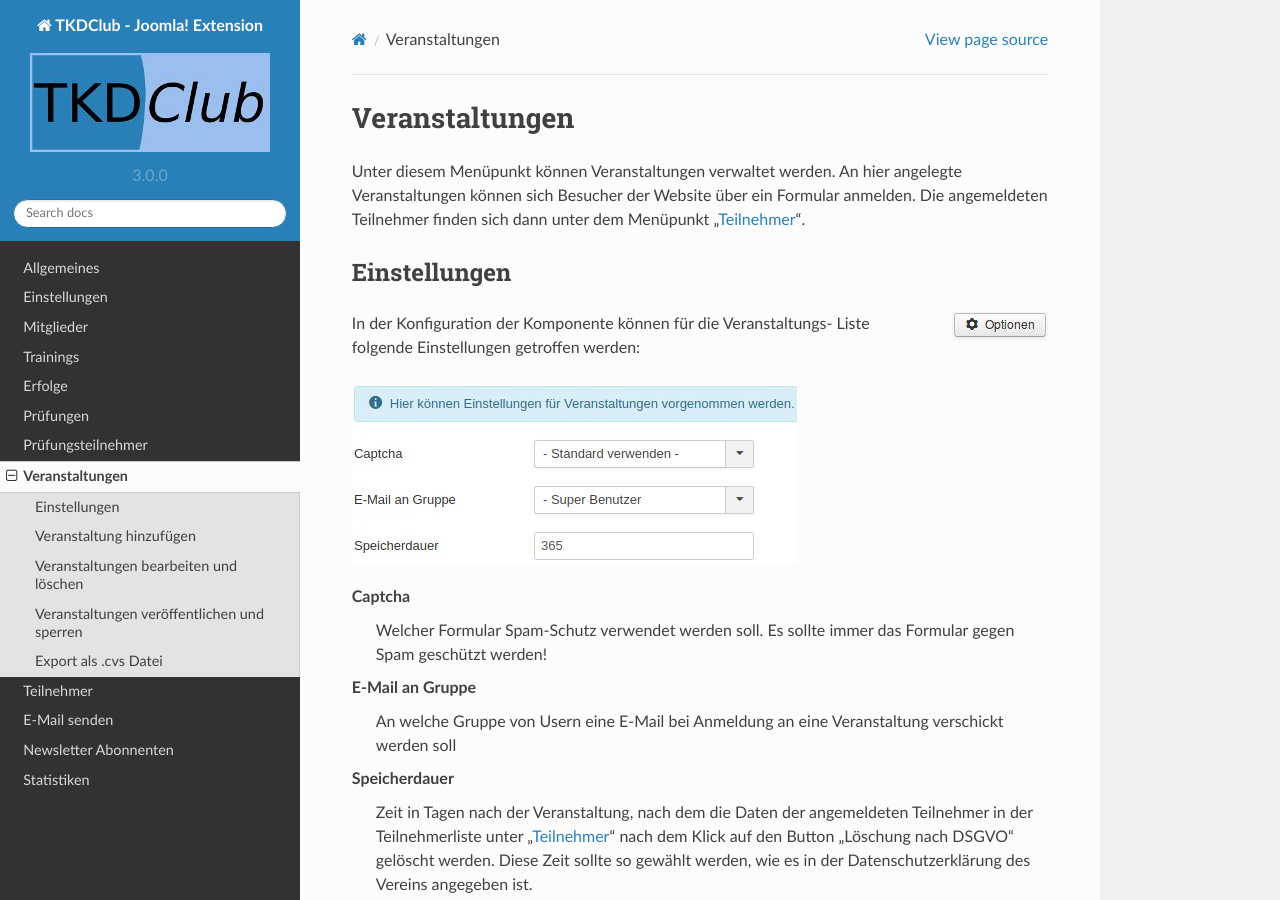
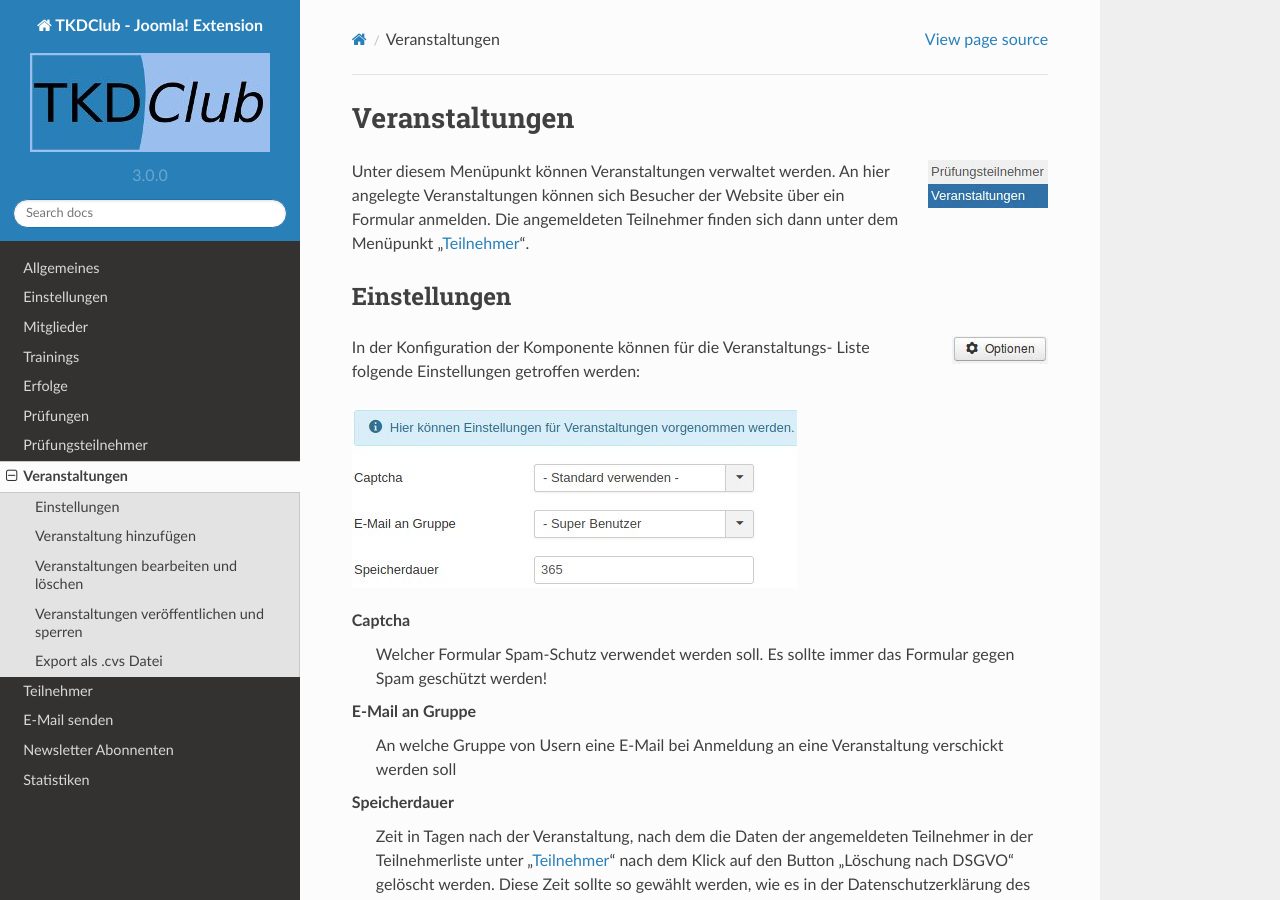
Before and after one commit to RedfinDiver/tkdclub, a Sphinx documentation site: the page built from docs/veranstaltungen.rst, in a window 1280 px wide and 900 px high. Built offline with Sphinx 7.4.7 and the Read the Docs theme 2.0.0, drawn with Linux system fonts in a browser that asks for light colours.

Commit message:
first version of events

```diff
--- a/docs/veranstaltungen.rst
+++ b/docs/veranstaltungen.rst
@@ -1,5 +1,8 @@
 Veranstaltungen
 ===============
+
+.. image:: img/events_menu.jpg
+    :align: right
 
 Unter diesem Menüpunkt können Veranstaltungen verwaltet werden. An hier
 angelegte Veranstaltungen können sich Besucher der Website über ein Formular
```
Also changed, not shown: docs/img/de/events_menu.jpg (added).
